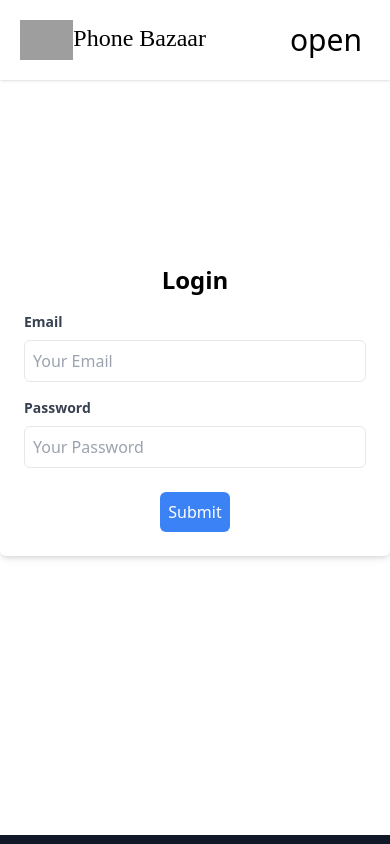
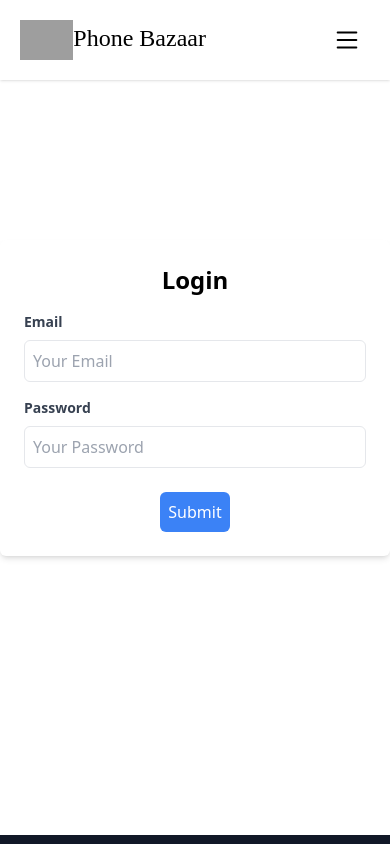
Before and after one commit to abhikm495/mobile-store-frontend, a React (Create React App) app: page /login in a window 390 px wide. Shown: the top 844 px of the page. Built offline with nearby package versions, Linux system fonts and the light colour scheme; grey boxes are pictures that could not be loaded.

Commit message:
added icons

```diff
--- a/package.json
+++ b/package.json
@@ -7,7 +7,7 @@
     "@emotion/css": "^11.11.2",
     "@fortawesome/free-solid-svg-icons": "^6.5.1",
     "@fortawesome/react-fontawesome": "^0.2.0",
-    "@heroicons/react": "^2.1.1",
+    "@heroicons/react": "^1.0.6",
     "@testing-library/jest-dom": "^5.17.0",
     "@testing-library/react": "^13.4.0",
     "@testing-library/user-event": "^13.5.0",
--- a/src/components/Header.js
+++ b/src/components/Header.js
@@ -1,9 +1,11 @@
 import React, { useState } from "react";
-import {
-  MobileIcon,
-  Bars3BottomRightIcon,
-  XMarkIcon,
-} from "@heroicons/react/24/solid";
+// import {
+//   MobileIcon,
+//   Bars3BottomRightIcon,
+//   XMarkIcon,
+// } from "@heroicons/react/24/solid";
+import { BsList, BsX } from "react-icons/bs";
+import { MenuIcon, XIcon } from "@heroicons/react/outline";
 import { BsCart3, BsMenuButton, BsOpencollective } from "react-icons/bs";
 import { NavLink } from "react-router-dom";
 import { useAuth } from "../context/auth";
@@ -41,8 +43,7 @@ const Header = () => {
   };
 
   return (
-    <body className="bg-cyan-400">
-      <nav className="p-5 bg-white shadow md:flex md:items-center md:justify-between">
+    <nav className="p-5 bg-white shadow md:flex md:items-center md:justify-between ">
       <div className="flex justify-between items-center ">
         <span className="text-2xl font-[Poppins] cursor-pointer">
           <img
@@ -60,12 +61,12 @@ const Header = () => {
           {menuState === "menu" ? (
             <ion-icon name="menu">
               {/* <Bars3BottomRightIcon> */}
-                open
+              <BsList />
               {/* </Bars3BottomRightIcon> */}
             </ion-icon>
           ) : (
             <ion-icon name="close">
-                close
+              <BsX />
               {/* <XMarkIcon name="close" /> */}
             </ion-icon>
           )}
@@ -74,10 +75,7 @@ const Header = () => {
 
       <ul className="md:flex md:items-center  md:z-auto md:static absolute z-40 bg-white w-full left-0 md:w-auto md:py-0 py-4 md:pl-0 pl-7 md:opacity-100 opacity-0 top-[-400px] transition-all ease-in duration-500">
         <li className="mx-4 my-6 md:my-0">
-            <NavLink
-              to="/"
-              className="text-xl hover:text-cyan-500 duration-500"
-            >
+          <NavLink to="/" className="text-xl hover:text-cyan-500 duration-500">
             HOME
           </NavLink>
         </li>
@@ -139,7 +137,6 @@ const Header = () => {
         </li>
       </ul>
     </nav>
-    </body>
   );
 };
 
```
Lines whose indentation alone changed are shown as unchanged.
